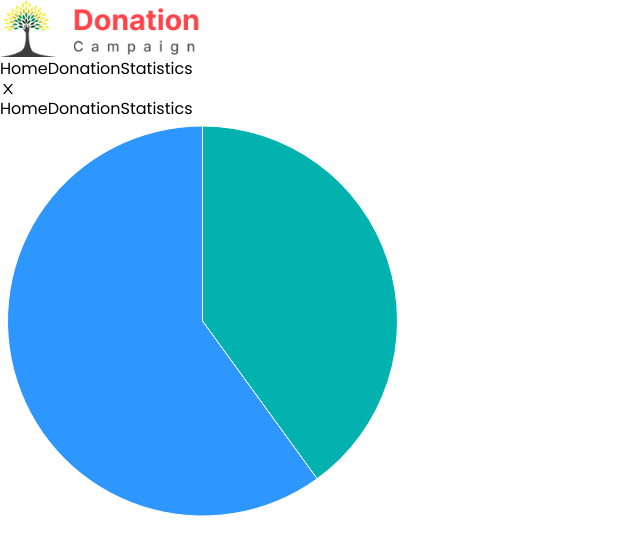
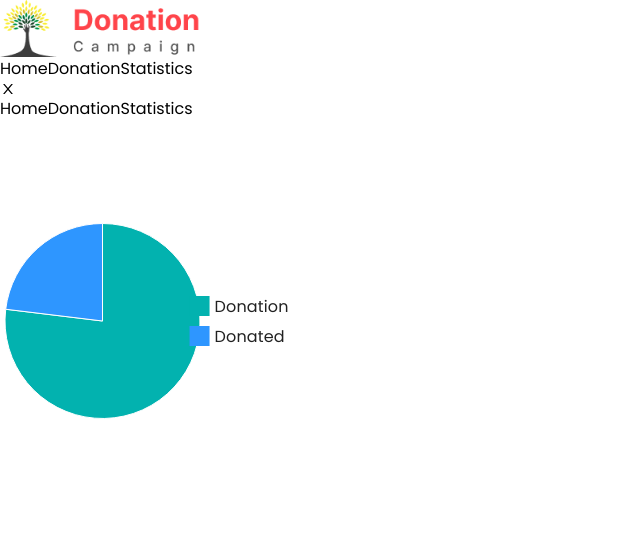
Before and after one commit to a-rayhan/donation-campaign-react-tailwindcss, a React (Vite) app: page /statistics in a window 1280 px wide. Shown: the top 554 px of the page, without its empty margins (0-640 px from the left). Built offline with nearby package versions, Linux system fonts and the light colour scheme.

Commit message:
Project finish

```diff
--- a/package.json
+++ b/package.json
@@ -20,6 +20,7 @@
     "react-dom": "^18.2.0",
     "react-icons": "^4.11.0",
     "react-router-dom": "^6.16.0",
+    "recharts": "^2.8.0",
     "sort-by": "^1.2.0",
     "sweetalert": "^2.1.2"
   },
--- a/src/Pages/Statistics/Statistics.jsx
+++ b/src/Pages/Statistics/Statistics.jsx
@@ -1,4 +1,7 @@
 import { PieChart } from "@mui/x-charts";
+
+const donation = `${100}`;
+const donated = 30;
 
 const Statistics = () => {
     return (
@@ -7,12 +10,12 @@ const Statistics = () => {
                 series={[
                     {
                         data: [
-                            { id: 0, value: 10},
-                            { id: 1, value: 15},
+                            { id: 0, value: `${donation}`, label: 'Donation' },
+                            { id: 1, value: `${donated}`, label: 'Donated' },
                         ],
                     },
                 ]}
-                width={500}
+                width={300}
                 height={400}
             />
         </div>
```
Also changed, not shown: 1 other file (tests, documents, lock files or other folders).
